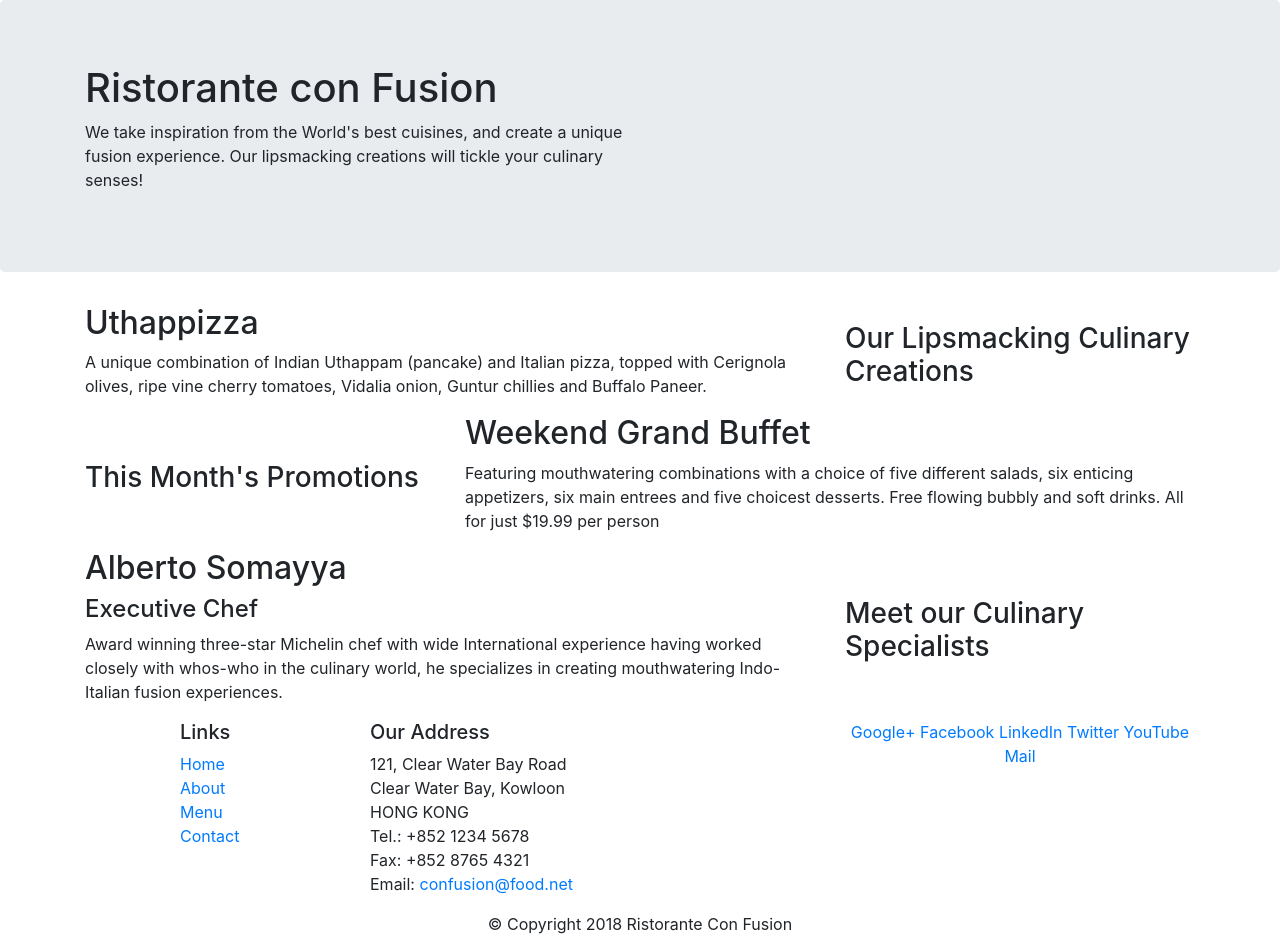
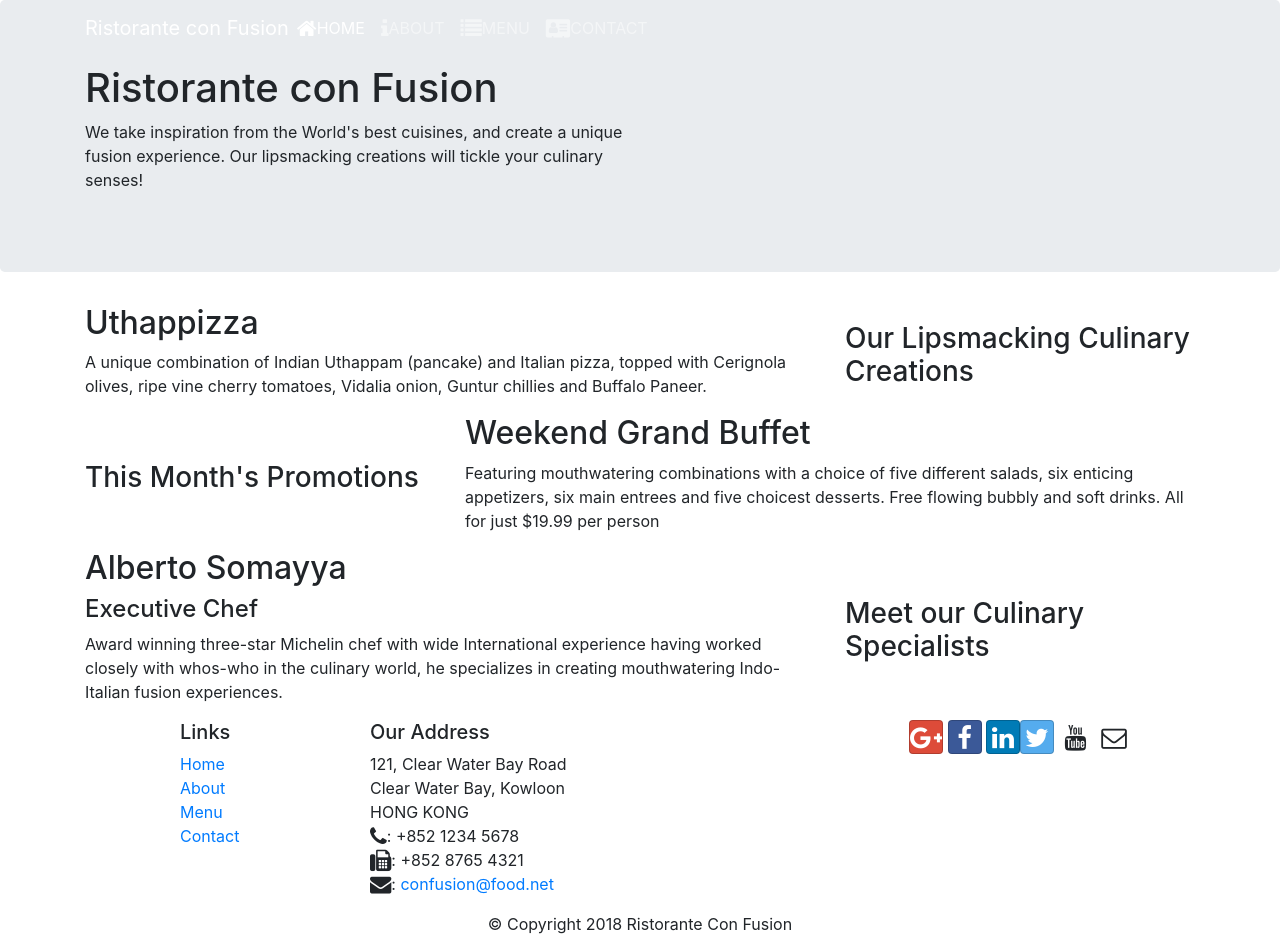
Before and after one commit to Dlalaj92/Reactproject, a website: page index.html in a window 1280 px wide. Drawn offline with nearby package versions, Linux system fonts and the light colour scheme.

Commit message:
My new changes

```diff
--- a/index.html
+++ b/index.html
@@ -9,12 +9,39 @@
 
     <!-- Bootstrap CSS -->
     <link rel="stylesheet" href="node_modules/bootstrap/dist/css/bootstrap.min.css">
-    <link rel="stylesheet" href="css/style.css">
+    <link rel="stylesheet" href="node_modules/font-awesome/css/font-awesome.min.css">
+    <link rel="stylesheet" href="node_modules/bootstrap-social/bootstrap-social.css">
+
+    <link rel="stylesheet" href="node_modules/css/style.css">
     <title>Ristorante Con Fusion</title>
 </head>
 
 <body>
+<nav class="navbar navbar-dark navbar-expand-sm  fixed-top">
+    <div class="container">
+        <button class="navbar-toggler" type="button" data-toggle="collapse" data-target="#Navbar">
+            <span class="navbar-toggler-icon"></span>
 
+
+        </button>
+<a class="navbar-brand mr-auto" href="#">Ristorante con Fusion</a>
+    <div class="collapse navbar-collapse" id="Navbar">
+            <ul class="navbar-nav mr-auto" >
+                    <li class="nav-item active"><a class="nav-link" href="#"><span class="fa fa-home fa-lg"></span>HOME</a></li>
+                    <li class="nav-item"><a class="nav-link" href="#"><span class="fa fa-info fa-lg"></span>ABOUT</a></li>
+                    <li class="nav-item"><a class="nav-link" href="#"><span class="fa fa-list fa-lg"></span>MENU</a></li>
+                    <li class="nav-item"><a class="nav-link" href="#"><span class="fa fa-address-card fa-lg"></span>CONTACT</a></li>
+
+                </ul>
+
+    </div>
+
+
+    </div>
+
+
+
+</nav>
     <header class="jumbotron">
         <div class="container">
             <div class="row row-header">
@@ -62,7 +89,7 @@
         </div>
     </div>
 
-    <footer class="footer">
+    <footer class= "footer">
         <div  class="container">
             <div class="row">
                 <div class="col-4 offset-1 col-sm-2">
@@ -79,20 +106,20 @@
                     <address>
 		              121, Clear Water Bay Road<br>
 		              Clear Water Bay, Kowloon<br>
-		              HONG KONG<br>
-		              Tel.: +852 1234 5678<br>
-		              Fax: +852 8765 4321<br>
-		              Email: <a href="mailto:confusion@food.net">confusion@food.net</a>
+                      HONG KONG<br>
+                      <i class="fa fa-phone fa-lg"></i>: +852 1234 5678<br>
+                      <i class="fa fa-fax fa-lg"></i>: +852 8765 4321<br>
+                      <i class="fa fa-envelope fa-lg"></i>: <a href="mailto:confusion@food.net">confusion@food.net</a>
 		           </address>
                 </div>
                 <div class="col-12 col-sm-4">
                     <div class="text-center">
-                        <a href="http://google.com/+">Google+</a>
-                        <a href="http://www.facebook.com/profile.php?id=">Facebook</a>
-                        <a href="http://www.linkedin.com/in/">LinkedIn</a>
-                        <a href="http://twitter.com/">Twitter</a>
-                        <a href="http://youtube.com/">YouTube</a>
-                        <a href="mailto:">Mail</a>
+                        <a class="btn btn-social-icon btn-google" href="http://google.com/+"><i class="fa fa-google-plus fa-lg"></i></a>
+                        <a class="btn btn-social-icon btn-facebook" href="http://www.facebook.com/profile.php?id="><i class="fa fa-facebook fa-lg"></i></a>
+                        <a class="btn btn-social-icon btn-linkedin" href="http://www.linkedin.com/in/"><i class="fa fa-linkedin fa-lg"></i><T/a>
+                        <a class="btn btn-social-icon btn-twitter" href="http://twitter.com/"><i class="fa fa-twitter fa-lg"></i></a>
+                        <a class="btn btn-social-icon btn-youtube" href="http://youtube.com/"><i class="fa fa-youtube fa-lg"></i></a>
+                        <a class="btn btn-social-icon" href="mailto:"><i class="fa fa-envelope-o fa-lg"></i></a>
                     </div>
                 </div>
            </div>
--- a/package.json
+++ b/package.json
@@ -14,8 +14,10 @@
     "lite-server": "^2.3.0"
   },
   "dependencies": {
-    "bootstrap": "^4.0.0",
-    "jquery": "^3.3.1",
+    "bootstrap": "^4.3.1",
+    "bootstrap-social": "^5.1.1",
+    "font-awesome": "^4.7.0",
+    "jquery": "^3.4.1",
     "popper.js": "^1.12.9"
   }
 }
```
Also changed, not shown: 1 other file.
